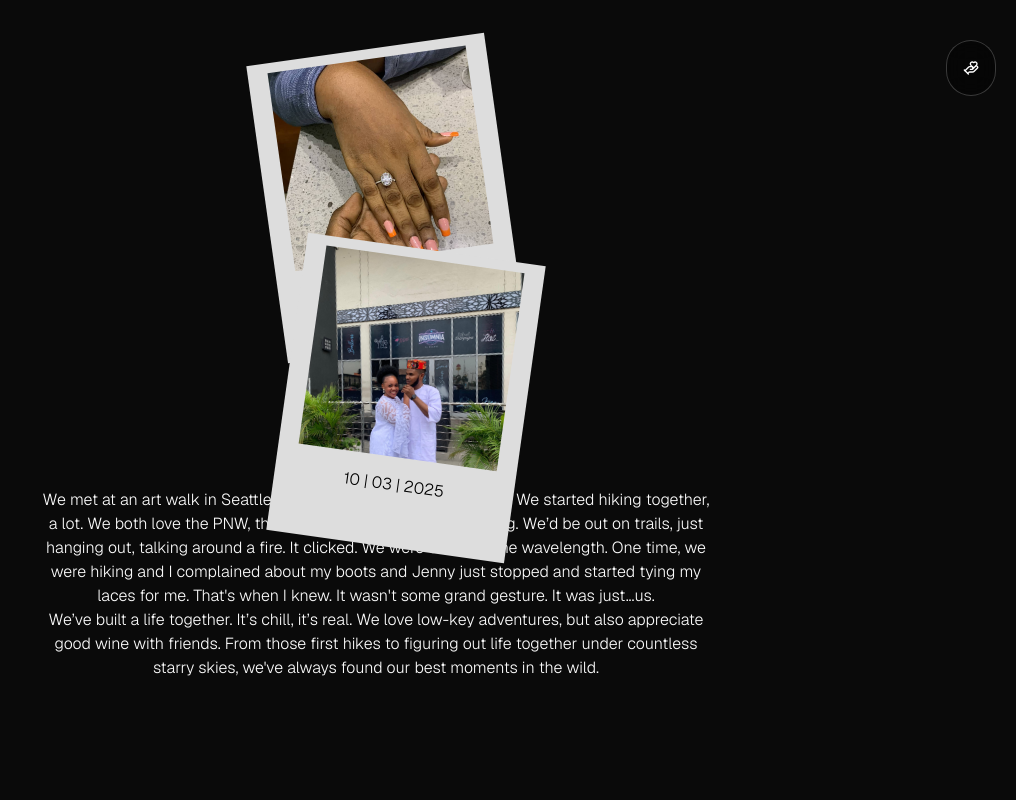
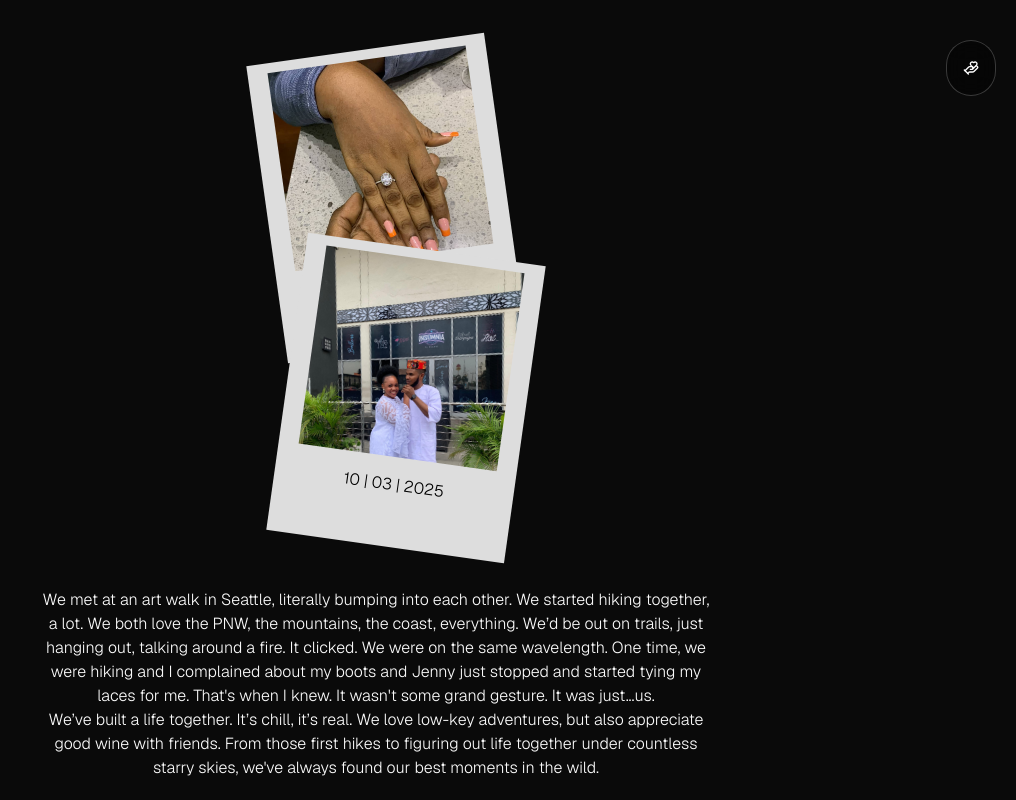
Before and after one commit to kelvin227/jpvows, a Next.js app: page /story in a window 1280 px wide. Shown: the part 696-1496 px from the top of the page, without its empty margins (264-1280 px from the left). Before the commit the page ends 1396 px from the top, so only its background shows below. Built offline with nearby package versions, Linux system fonts and the light colour scheme.

Commit message:
fix: adjust margin for story paragraph section

```diff
--- a/app/story/page.tsx
+++ b/app/story/page.tsx
@@ -68,7 +68,7 @@ export default function Story() {
 
             </div>
           </div>
-                    <div className="mb-5">
+          <div className="mt-25 mb-5">
             <p>
               We met at an art walk in Seattle, literally bumping into each
               other. We started hiking together, a lot. We both love the PNW,
```
